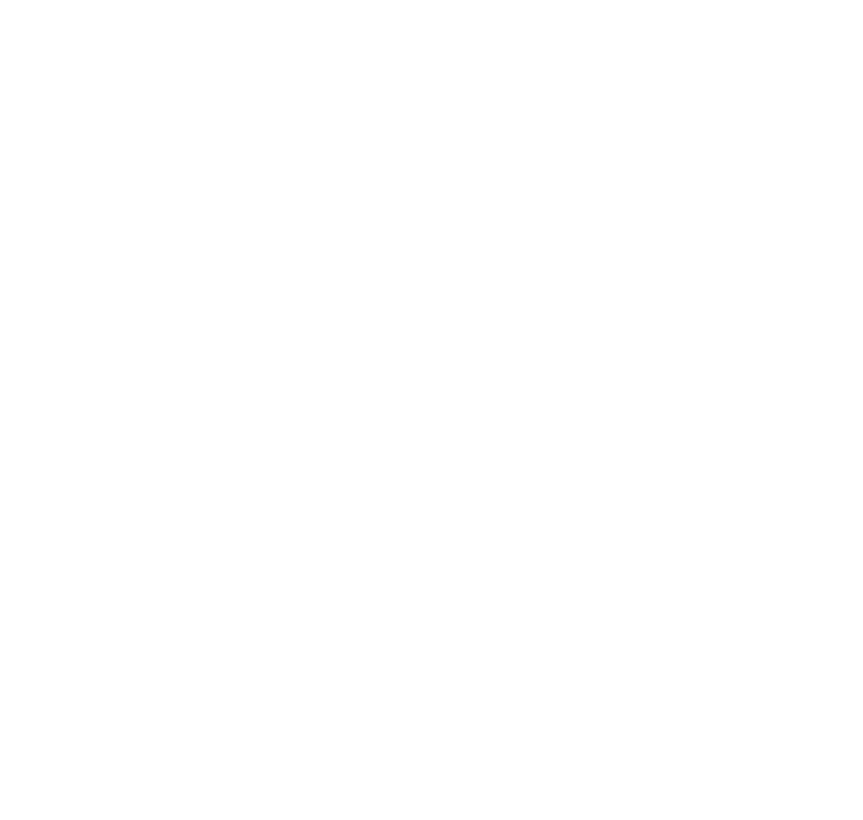
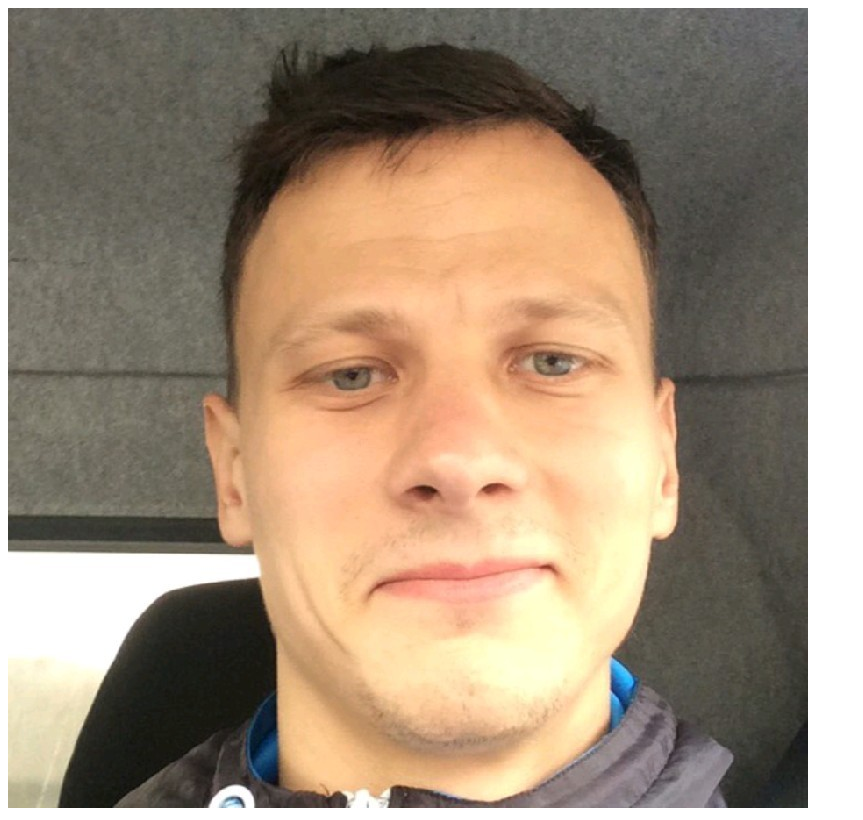
Before and after one commit to pavelpachebutt/rsschool-cv, a plain HTML site: page index.html in a window 1280 px wide. Shown: the whole page, without its empty margins (0-863 px from the left). Drawn offline with Linux system fonts and the light colour scheme.

Commit message:
fix:add img

```diff
--- a/index.html
+++ b/index.html
@@ -8,5 +8,6 @@
     <title>CV</title>
 </head>
 <body>
+    <img src="/rsschool-cv/1664884484714.jpg" alt="img">
 </body>
 </html>
```
Also changed, not shown: 1664884484714.jpg (added).
